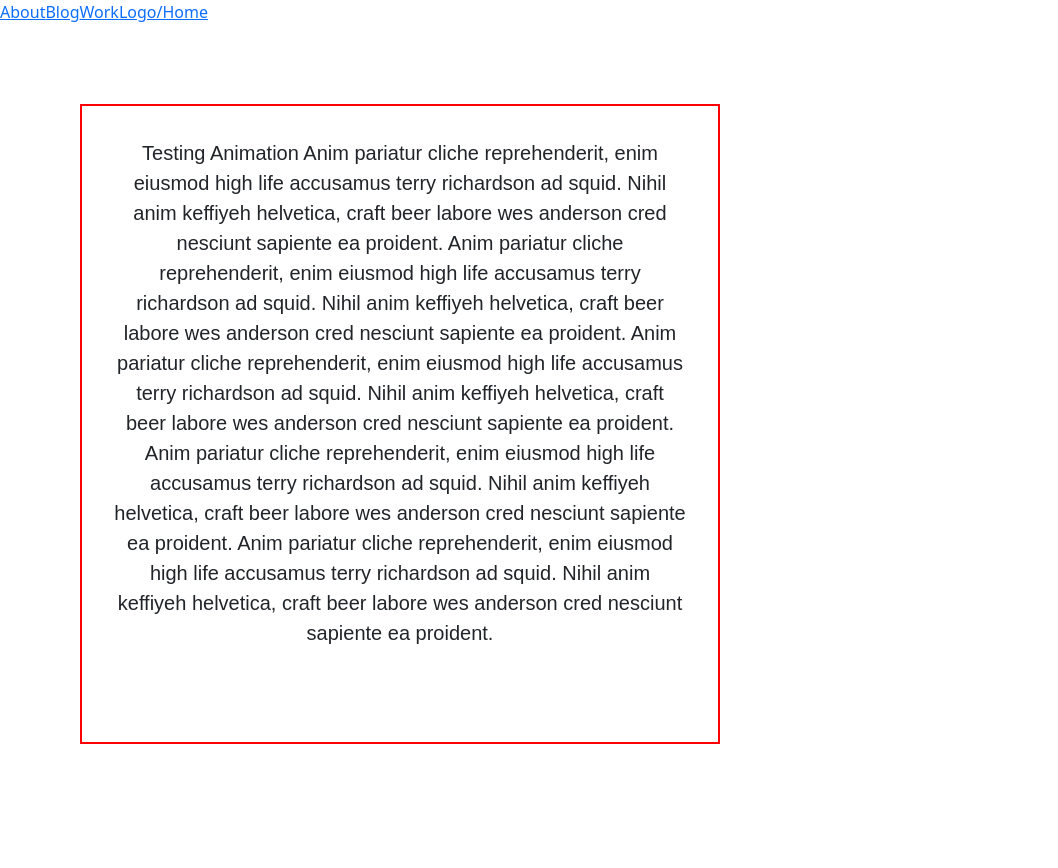
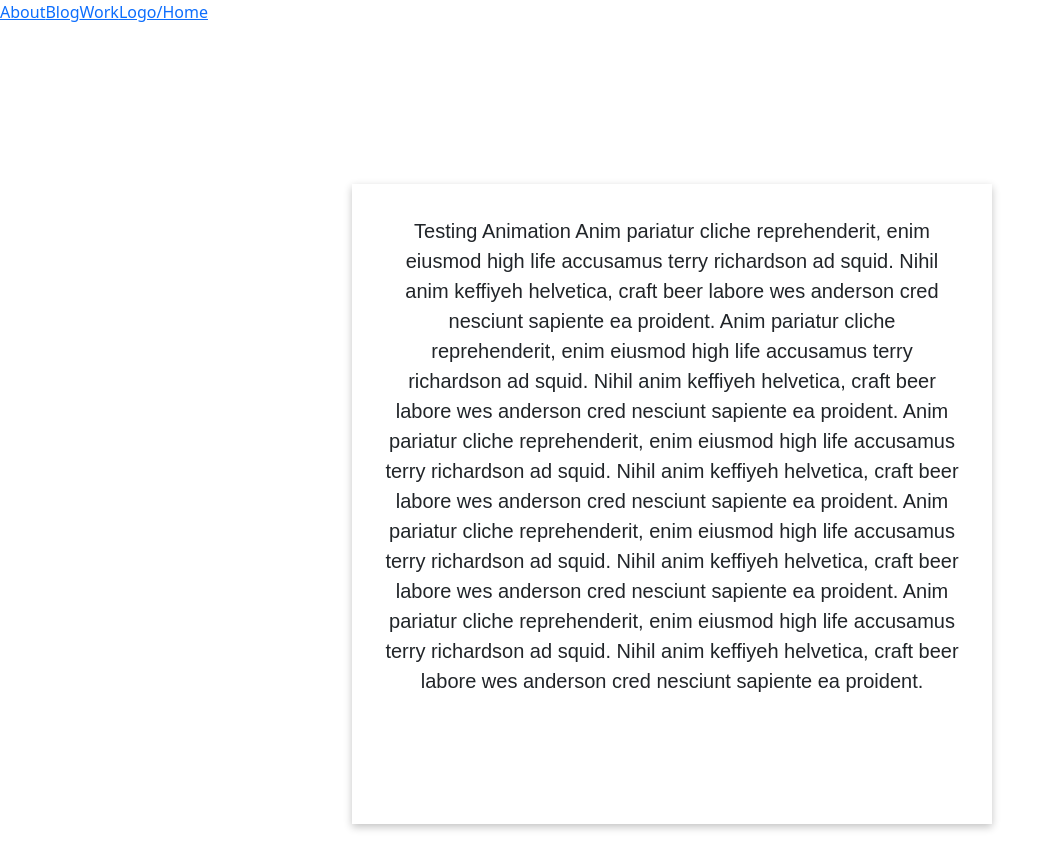
Before and after one commit to aogles/portfolio-webpage, a React (Create React App) app in the folder frontend/static/: page /about in a window 1280 px wide. Shown: the top 868 px of the page, without its empty margins (0-1058 px from the left). Before the commit the page ends 824 px from the top, so only its background shows below. Built offline with nearby package versions, Linux system fonts and the light colour scheme.

Commit message:
add styling to about page

```diff
--- a/frontend/static/src/CssFiles/About.css
+++ b/frontend/static/src/CssFiles/About.css
@@ -6,6 +6,7 @@
 
 .aboutMe {
   align-items: center;
+  align-content: center;
 }
 
 .fadein-text {
@@ -14,10 +15,11 @@
   animation: fadeIn 5s;
   padding: 2rem;
   text-align: center;
-  border: 2px solid red;
-  margin: 5rem;
+  box-shadow: rgba(0, 0, 0, 0.24) 0px 3px 8px;
+  margin: 10rem;
   min-height: 40rem;
   max-width: 40rem;
+  margin-left: 22rem;
 }
 
 @keyframes fadeIn {
--- a/frontend/static/src/components/About.js
+++ b/frontend/static/src/components/About.js
@@ -5,7 +5,7 @@
   const [open, setOpen] = useState(false);
 
   return (
-    <div>
+    <div className="aboutMe">
       <Header />
       <article className="aboutMe">
         <div className="fadein-text">
```
